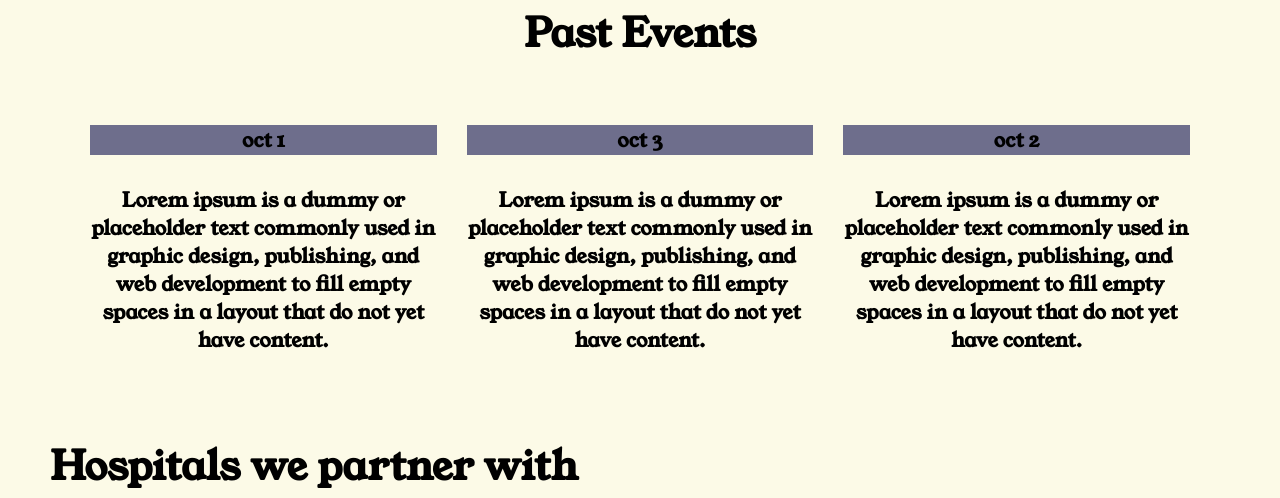
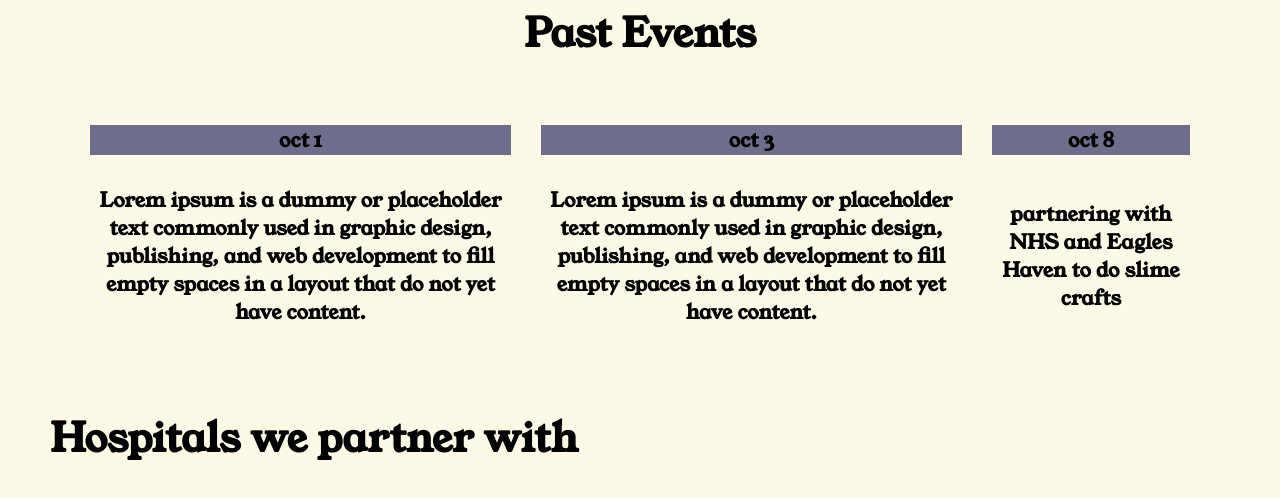
Before and after one commit to NataliaDzielnicka/neurocarenetwork, a plain HTML site: page index.html in a window 1280 px wide. Shown: the part 1880-2378 px from the top of the page. Drawn offline with Linux system fonts and the light colour scheme.

Commit message:
Update index.html

```diff
--- a/index.html
+++ b/index.html
@@ -123,12 +123,12 @@
         <tr style="background-color:#6e6e8c;">
             <th>oct 1</th>
             <th>oct 3</th>
-            <th>oct 2</th>
+            <th>oct 8</th>
         </tr>
         <tr>
             <th>Lorem ipsum is a dummy or placeholder text commonly used in graphic design, publishing, and web development to fill empty spaces in a layout that do not yet have content.</th>
             <th>Lorem ipsum is a dummy or placeholder text commonly used in graphic design, publishing, and web development to fill empty spaces in a layout that do not yet have content.</th>
-            <th>Lorem ipsum is a dummy or placeholder text commonly used in graphic design, publishing, and web development to fill empty spaces in a layout that do not yet have content.</th>
+            <th>partnering with NHS and Eagles Haven to do slime crafts</th>
         </tr>
     </table>
 
```
